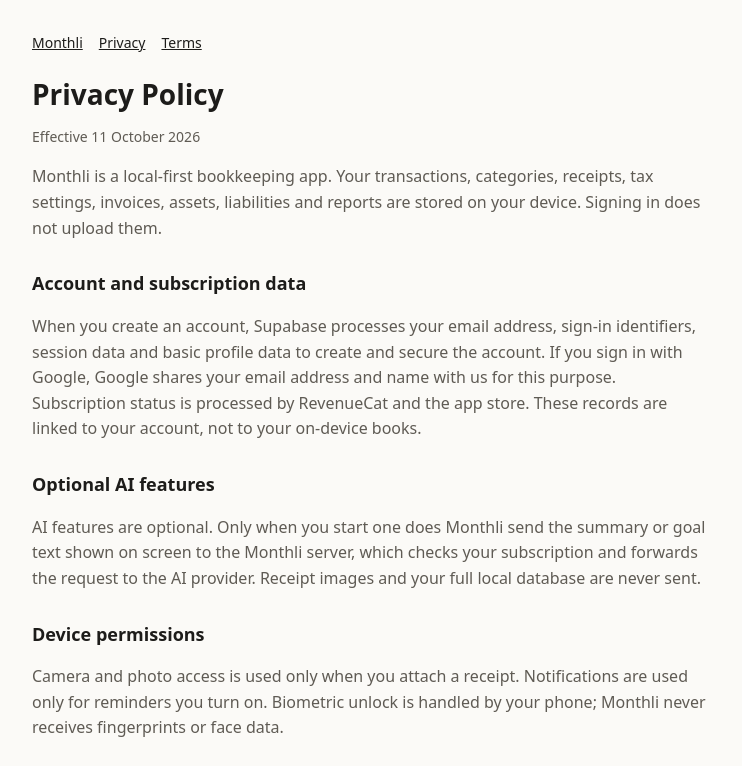
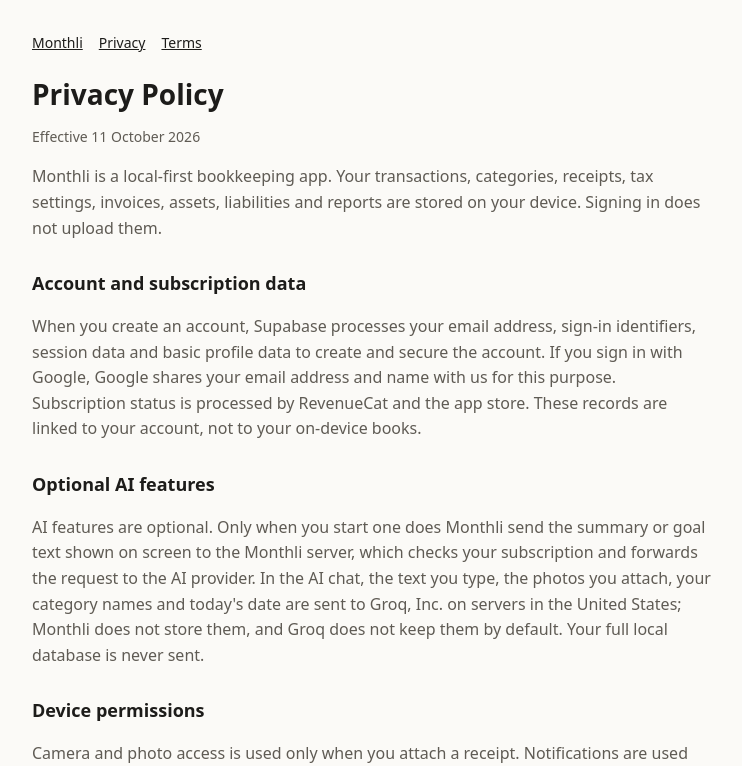
Before and after one commit to userbaruarifin-byte/legal_url, a plain HTML site: page privacy.html in a window 1280 px wide. Shown: the top 766 px of the page, without its empty margins (268-1010 px from the left). Drawn offline with Linux system fonts and the light colour scheme.

Commit message:
Privacy: AI chat uses Groq (US servers)

```diff
--- a/privacy.html
+++ b/privacy.html
@@ -4,7 +4,7 @@
 <h2>Account and subscription data</h2>
 <p>When you create an account, Supabase processes your email address, sign-in identifiers, session data and basic profile data to create and secure the account. If you sign in with Google, Google shares your email address and name with us for this purpose. Subscription status is processed by RevenueCat and the app store. These records are linked to your account, not to your on-device books.</p>
 <h2>Optional AI features</h2>
-<p>AI features are optional. Only when you start one does Monthli send the summary or goal text shown on screen to the Monthli server, which checks your subscription and forwards the request to the AI provider. Receipt images and your full local database are never sent.</p>
+<p>AI features are optional. Only when you start one does Monthli send the summary or goal text shown on screen to the Monthli server, which checks your subscription and forwards the request to the AI provider. In the AI chat, the text you type, the photos you attach, your category names and today's date are sent to Groq, Inc. on servers in the United States; Monthli does not store them, and Groq does not keep them by default. Your full local database is never sent.</p>
 <h2>Device permissions</h2>
 <p>Camera and photo access is used only when you attach a receipt. Notifications are used only for reminders you turn on. Biometric unlock is handled by your phone; Monthli never receives fingerprints or face data.</p>
 <h2>Keeping and deleting data</h2>
```
